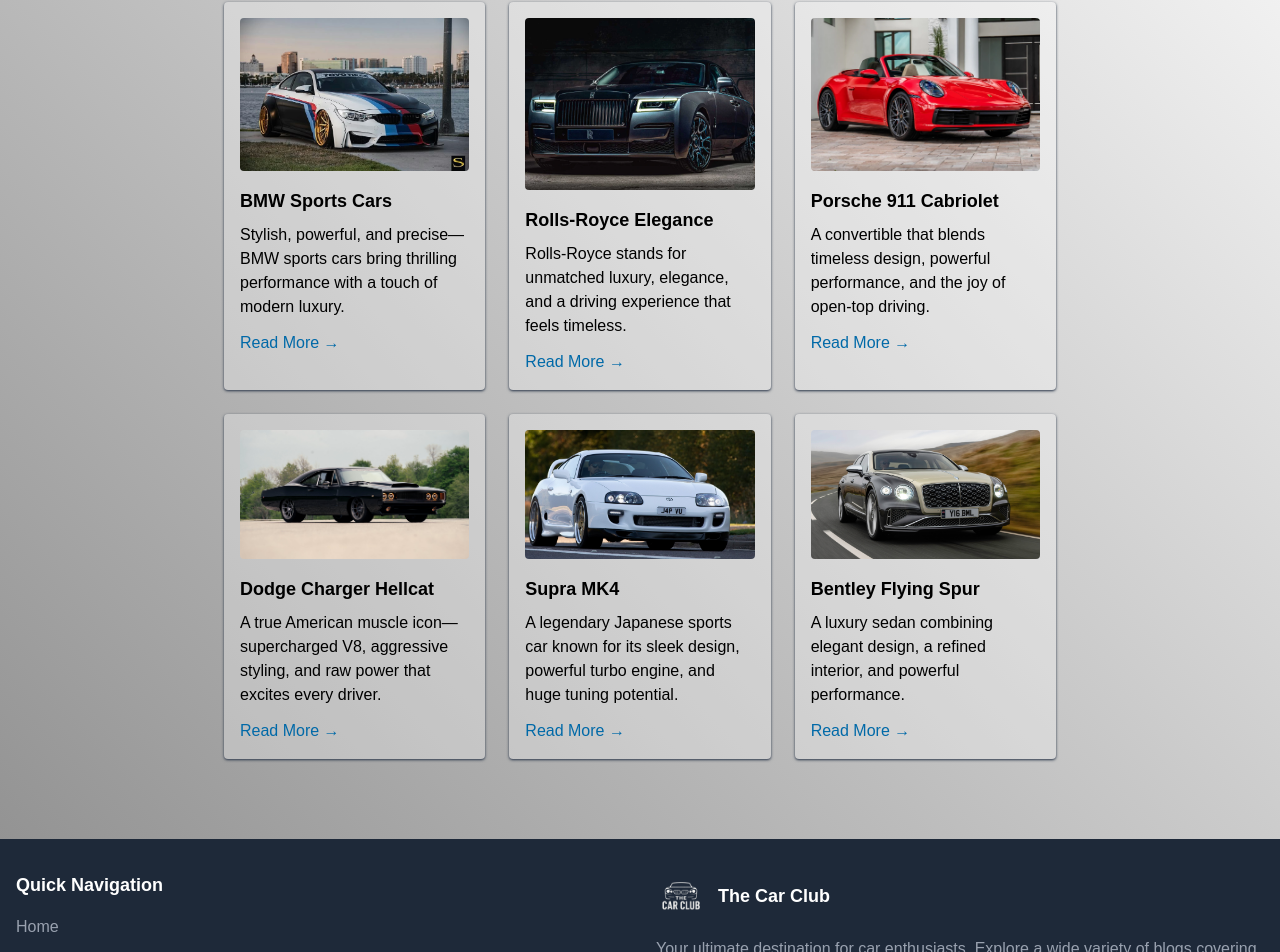
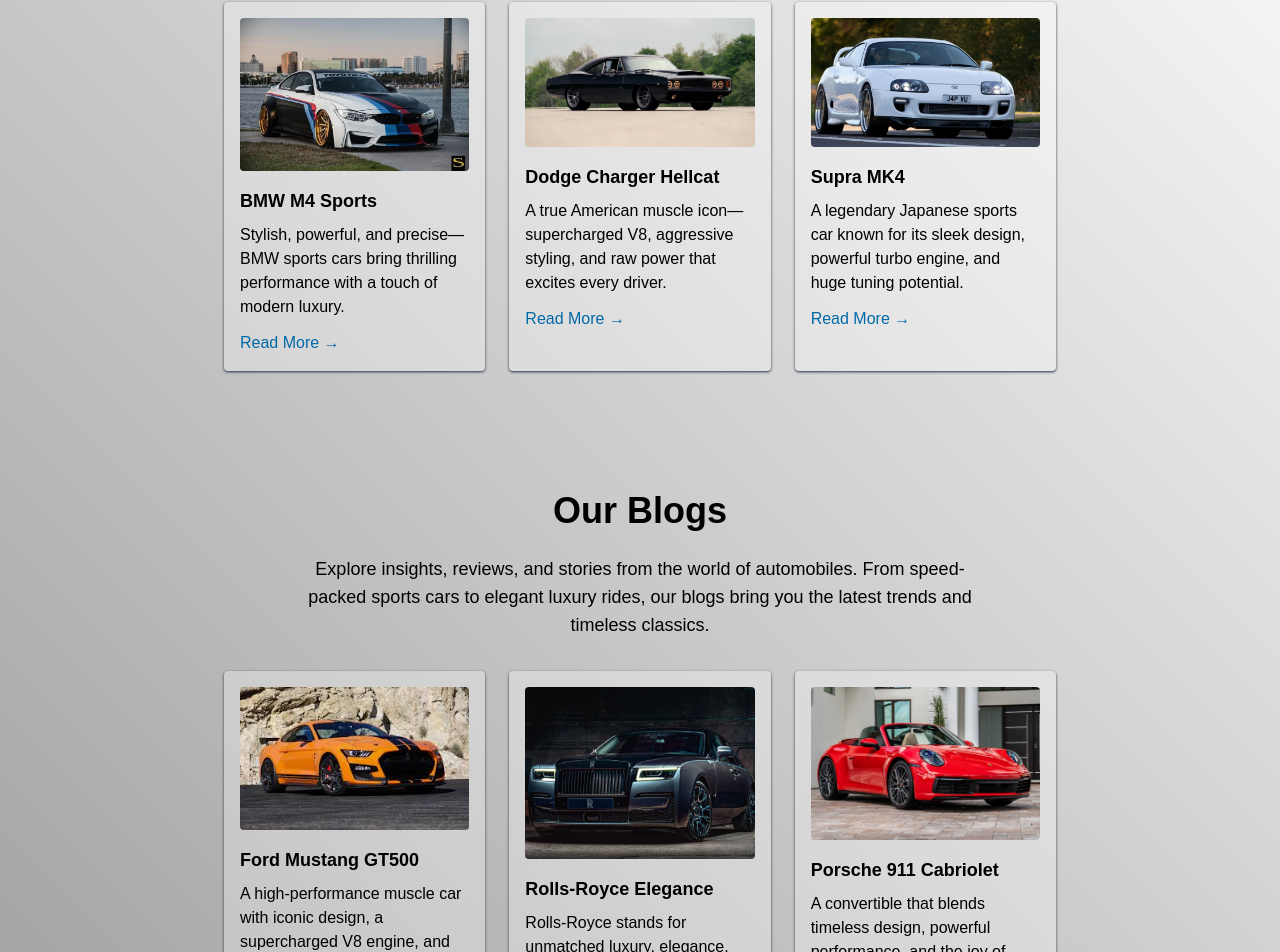
Before and after one commit to Coding-Raja/The-Car-Club, a Next.js app in the folder thecarclub/: page /blogs in a window 1280 px wide. Shown: the part 326-1278 px from the top of the page. Built offline with nearby package versions, Linux system fonts and the light colour scheme.

Commit message:
Adding details of the blogs

```diff
--- /dev/null
+++ b/thecarclub/app/blogs/blogsdata/page.js
@@ -0,0 +1,63 @@
+import React from 'react'
+import Image from "next/image";
+import Link from "next/link"
+
+const Blogsdata = () => {
+  return (
+    <>
+      <main className="flex flex-col justify-center items-center px-4 sm:px-6 lg:px-8 mt-6 mb-10"  id="BMW">
+
+        {/* Image Section */}
+        <div className="grid grid-cols-1 sm:grid-cols-2 lg:grid-cols-1 gap-6 mb-8 w-full md:w-5/6 lg:w-3/4">
+          <div className="w-full flex justify-center">
+            <Image
+              src="/BMW.jpg"
+              alt="BMW Blog"
+              width={800}
+              height={500}
+              className="rounded w-9/12 h-64 sm:h-80 md:h-96 object-cover"
+            />
+          </div>
+        </div>
+
+
+        {/* Content Section */}
+        <div className="w-full md:w-5/6 lg:w-3/4 p-6 sm:p-8 md:p-10 mb-8">
+
+          {/* Title */}
+          <h1 className="text-2xl sm:text-3xl md:text-4xl font-bold mb-5 text-pretty text-center md:text-left">
+            BMW M4 Sports
+          </h1>
+
+          <p className="text-base sm:text-lg mb-5 leading-relaxed text-justify">
+            The BMW M4 is a high-performance sports coupe that perfectly blends luxury with speed.
+            It is powered by a 3.0-liter twin-turbo inline-6 engine, producing around 473 hp in the standard model
+            and up to 503 hp in the M4 Competition. With this power, the M4 can accelerate from 0–100 km/h
+            (0–62 mph) in about 3.8 to 4.1 seconds, depending on the variant.
+          </p>
+
+          <p className="mb-5 text-justify">
+            The car offers rear-wheel drive or xDrive all-wheel drive options, giving drivers both agility and
+            stability. Its top speed is electronically limited to 250 km/h (155 mph), but with the optional M
+            Driver’s Package, it can reach around 280–290 km/h (174–180 mph).
+          </p>
+
+          {/* Closing */}
+          <p className="text-base sm:text-lg leading-relaxed text-justify">
+            Along with speed, the M4 provides precise handling, advanced suspension systems, and M-specific braking
+            technology. Inside, it combines sporty bucket seats, premium materials, and modern digital displays,
+            making it both a track-ready machine and a comfortable daily driver.
+          </p>
+        </div>
+
+        {/* Button */}
+        <div className="bg-white/30 w-full text-black/70 sm:w-2/3 md:w-2/5 lg:w-1/5 p-2 sm:p-3 mx-auto flex justify-center rounded-md shadow shadow-gray-500 hover:bg-black/50 duration-500 hover:text-white/80 hover:cursor-pointer hover:shadow-lg hover:shadow-gray-600">
+          <Link href="/blogs">Go Back</Link>
+        </div>
+
+      </main>
+    </>
+  )
+}
+
+export default Blogsdata
--- a/thecarclub/app/blogs/page.js
+++ b/thecarclub/app/blogs/page.js
@@ -32,10 +32,87 @@
               height={250}
               className="rounded mb-4 w-full h-auto"
             />
-            <h2 className="text-lg font-semibold mb-2">BMW Sports Cars</h2>
+            <h2 className="text-lg font-semibold mb-2">BMW M4 Sports</h2>
             <p className="mb-3 text-sm sm:text-base">
               Stylish, powerful, and precise—BMW sports cars bring thrilling
               performance with a touch of modern luxury.
+            </p>
+            <Link href="/blogs/blogsdata#BMw" className="text-sky-700 hover:underline">
+              Read More →
+            </Link>
+          </div>
+
+          {/* Blog Card 2 */}
+          <div className="w-full p-4 rounded shadow shadow-gray-700 hover:shadow-lg hover:shadow-gray-600 bg-white/30">
+            <Image
+              src="/Charger.jpg"
+              alt="Dodge Charger Blog"
+              width={400}
+              height={250}
+              className="rounded mb-4 w-full h-auto"
+            />
+            <h2 className="text-lg font-semibold mb-2">Dodge Charger Hellcat</h2>
+            <p className="mb-3 text-sm sm:text-base">
+              A true American muscle icon—supercharged V8, aggressive styling,
+              and raw power that excites every driver.
+            </p>
+            <Link href="#" className="text-sky-700 hover:underline">
+              Read More →
+            </Link>
+          </div>
+
+          {/* Blog Card 3 */}
+          <div className="w-full p-4 rounded shadow shadow-gray-700 hover:shadow-lg hover:shadow-gray-600 bg-white/30">
+            <Image
+              src="/Supra.jpg"
+              alt="Dodge Charger Blog"
+              width={400}
+              height={250}
+              className="rounded mb-4 w-full h-auto"
+            />
+            <h2 className="text-lg font-semibold mb-2">Supra MK4</h2>
+            <p className="mb-3 text-sm sm:text-base">
+              A legendary Japanese sports car known for its sleek design, powerful turbo engine, and huge tuning potential.
+            </p>
+            <Link href="#" className="text-sky-700 hover:underline">
+              Read More →
+            </Link>
+          </div>
+
+        </div>
+      </div>
+    </main>
+
+    <main className="flex justify-center items-center px-4 sm:px-6 lg:px-8 mt-6 mb-10">
+      <div className="w-full md:w-5/6 lg:w-3/4 p-6 sm:p-8 md:p-10">
+
+        {/* Page Title */}
+        <h1 className="text-2xl sm:text-3xl md:text-4xl font-bold mb-6 text-pretty text-center">
+          Our Blogs
+        </h1>
+
+        {/* Intro */}
+        <p className="text-center text-base sm:text-lg mb-8 max-w-2xl mx-auto">
+          Explore insights, reviews, and stories from the world of automobiles.
+          From speed-packed sports cars to elegant luxury rides, our blogs bring
+          you the latest trends and timeless classics.
+        </p>
+
+        {/* Blog Grid */}
+        <div className="grid grid-cols-1 sm:grid-cols-2 lg:grid-cols-3 gap-6">
+
+          {/* Blog Card 1 */}
+          <div className="w-full p-4 rounded shadow shadow-gray-700 hover:shadow-lg hover:shadow-gray-600 bg-white/30">
+            <Image
+              src="/Mustang.jpeg"
+              alt="Ford Mustang Blog"
+              width={400}
+              height={250}
+              className="rounded mb-4 w-full h-auto"
+            />
+            <h2 className="text-lg font-semibold mb-2">Ford Mustang GT500</h2>
+            <p className="mb-3 text-sm sm:text-base">
+              A high-performance muscle car with iconic design, a supercharged V8 engine, and thrilling speed, delivering the ultimate Mustang experience.
             </p>
             <Link href="#" className="text-sky-700 hover:underline">
               Read More →
@@ -83,16 +160,15 @@
           {/* Blog Card 4 */}
           <div className="w-full p-4 rounded shadow shadow-gray-700 hover:shadow-lg hover:shadow-gray-600 bg-white/30">
             <Image
-              src="/Charger.jpg"
-              alt="Dodge Charger Blog"
+              src="/Camaro.jpg"
+              alt="Chevrolet Camaro Blog"
               width={400}
               height={250}
               className="rounded mb-4 w-full h-auto"
             />
-            <h2 className="text-lg font-semibold mb-2">Dodge Charger Hellcat</h2>
+            <h2 className="text-lg font-semibold mb-2">Chevrolet Camaro ZL1</h2>
             <p className="mb-3 text-sm sm:text-base">
-              A true American muscle icon—supercharged V8, aggressive styling,
-              and raw power that excites every driver.
+              A modern muscle car with aggressive styling, a supercharged V8 engine, and track-ready performance, built for both power and speed.
             </p>
             <Link href="#" className="text-sky-700 hover:underline">
               Read More →
@@ -102,15 +178,15 @@
           {/* Blog Card 5 */}
           <div className="w-full p-4 rounded shadow shadow-gray-700 hover:shadow-lg hover:shadow-gray-600 bg-white/30">
             <Image
-              src="/Supra.jpg"
-              alt="Dodge Charger Blog"
+              src="/Dchallenger.jpeg"
+              alt="Dodge Challenger Blog"
               width={400}
               height={250}
               className="rounded mb-4 w-full h-auto"
             />
-            <h2 className="text-lg font-semibold mb-2">Supra MK4</h2>
+            <h2 className="text-lg font-semibold mb-2">Dodge Challenger</h2>
             <p className="mb-3 text-sm sm:text-base">
-              A legendary Japanese sports car known for its sleek design, powerful turbo engine, and huge tuning potential.
+              A classic American muscle car known for its bold design, powerful engines, and strong road presence, combining retro style with modern performance.
             </p>
             <Link href="#" className="text-sky-700 hover:underline">
               Read More →
--- a/thecarclub/app/page.js
+++ b/thecarclub/app/page.js
@@ -32,7 +32,7 @@
                 your journey, our community is built to share knowledge, reviews, and insights on everything with
                 wheels—from classic cars to modern trucks and beyond.
              </p>
-             <div type="button" className="bg-gray-300 w-full text-gray-700 sm:w-2/3 md:w-2/5 lg:w-1/5 p-2 sm:p-3 mx-auto flex justify-center rounded-md shadow shadow-gray-500 hover:bg-gray-500 duration-500 hover:text-gray-200 hover:cursor-pointer hover:shadow-lg hover:shadow-gray-600"><Link href="/about" className="text-sky-700 hover:text-gray-200">See About Us</Link></div>
+             <div type="button" className="bg-white/30 w-full text-black/50 sm:w-2/3 md:w-2/5 lg:w-1/5 p-2 sm:p-3 mx-auto flex justify-center rounded-md shadow shadow-gray-500 hover:bg-black/50 duration-500 hover:text-white/70 hover:cursor-pointer hover:shadow-lg hover:shadow-gray-600"><Link href="/about">See About Us</Link></div>
          </div>
      </main>
      <main className="flex justify-center items-center mt-5 mb-5 px-4 sm:px-6 lg:px-8">
```
Also changed, not shown: thecarclub/public/Camaro.jpg (added), thecarclub/public/Mustang.jpeg (added).
